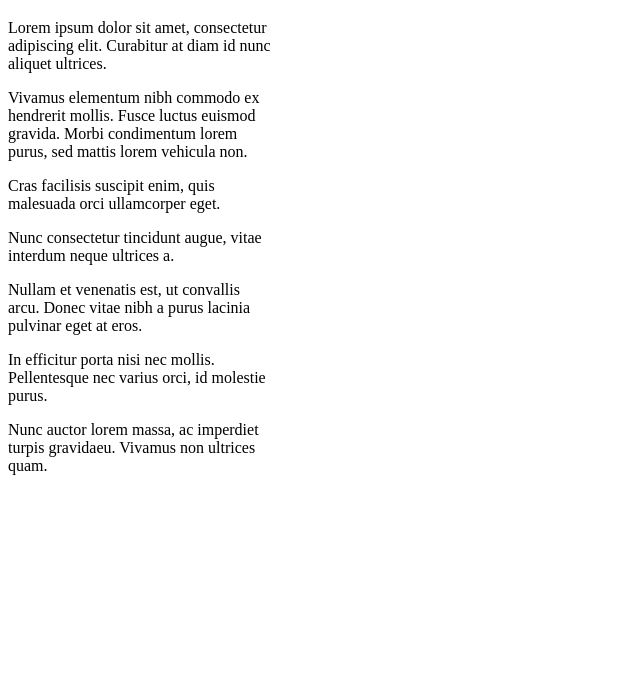
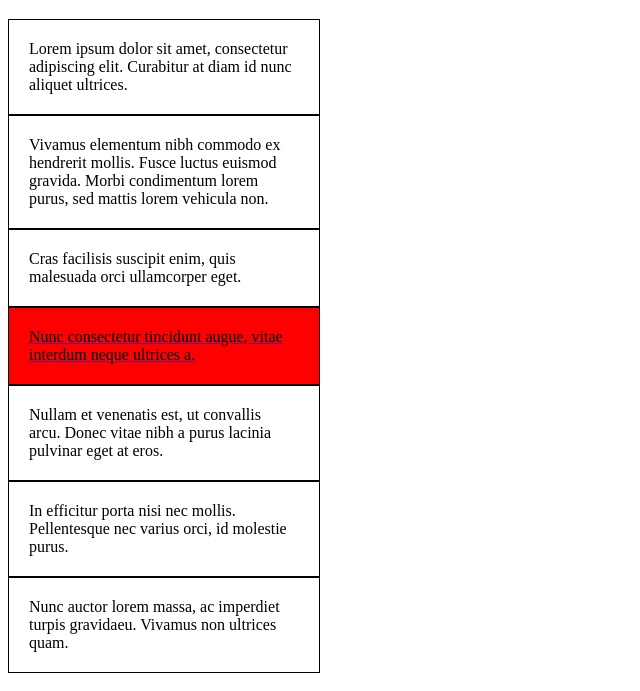
Before and after one commit to Orsi84/github-Orsi84.github.io, a plain HTML site: page Pseudo selectors practice/index.html in a window 1280 px wide. Shown: the part 61-752 px from the top of the page, without its empty margins (0-640 px from the left). Drawn offline with Linux system fonts and the light colour scheme.

Commit message:
finished

```diff
--- a/Pseudo selectors practice/index.html
+++ b/Pseudo selectors practice/index.html
@@ -5,20 +5,36 @@
     <meta http-equiv="X-UA-Compatible" content="IE=edge">
     <meta name="viewport" content="width=device-width, initial-scale=1.0">
     <title>Pseudo</title>
+    <link rel="stylesheet" href="style.css">
 </head>
 <body>
   <div>
     <h1>Title</h1>
   </div>
-  <div class="container">
-      <p>Lorem ipsum dolor sit amet, consectetur<br>adipiscing elit. Curabitur at diam id nunc</br> aliquet ultrices.</p>
+  <article class="container" id:"article">
+    <div>
+        <p id="first">Lorem ipsum dolor sit amet, consectetur<br>adipiscing elit. Curabitur at diam id nunc</br> aliquet ultrices.</p>
+    </div>
+    <div>
         <p>Vivamus elementum nibh commodo ex<br> hendrerit mollis. Fusce luctus euismod</br>gravida. Morbi condimentum lorem</br>purus, sed mattis lorem vehicula non.</p>
+    </div>
+    <div>
         <p>Cras facilisis suscipit enim, quis<br>malesuada orci ullamcorper eget.</br></p>
-      <p id="red">Nunc consectetur tincidunt augue, vitae<br>interdum neque ultrices a.</br></p>
+    </div>
+    <div>
+        <a href=""><p id="red">Nunc consectetur tincidunt augue, vitae<br>interdum neque ultrices a.</br></p></a>
+
+    </div>
+    <div>
         <p>Nullam et venenatis est, ut convallis<br>arcu. Donec vitae nibh a purus lacinia</br>pulvinar eget at eros. </p>
+    </div>
+    <div>
         <p>In efficitur porta nisi nec mollis.<br>Pellentesque nec varius orci, id molestie</br>purus.</p>
+    </div>
+    <div>
         <p>Nunc auctor lorem massa, ac imperdiet<br>turpis gravidaeu. Vivamus non ultrices</br>quam.</p>
     </div>
+  </article>
 
 </body>
 </html>
--- a/Pseudo selectors practice/style.css
+++ b/Pseudo selectors practice/style.css
@@ -1,11 +1,17 @@
-.container {
-    width: 100px;
-    height: 800px;
+.container p{
+    border: solid 1px black;
+    width: 270px;
+    margin: 0px;
+    padding: 20px;
+    text-align: left;
+    font-family:'Times New Roman', Times, serif ;
+}
+#red{
+    background-color: red;
+    color: black;
 
- }
-p{
-    width: auto;
-    height: auto;
-    border: solid  black 2px;
-    flex-wrap: wrap;
 }
+a:hover{
+    color: orange;
+
+}
```
Lines whose indentation alone changed are shown as unchanged.
